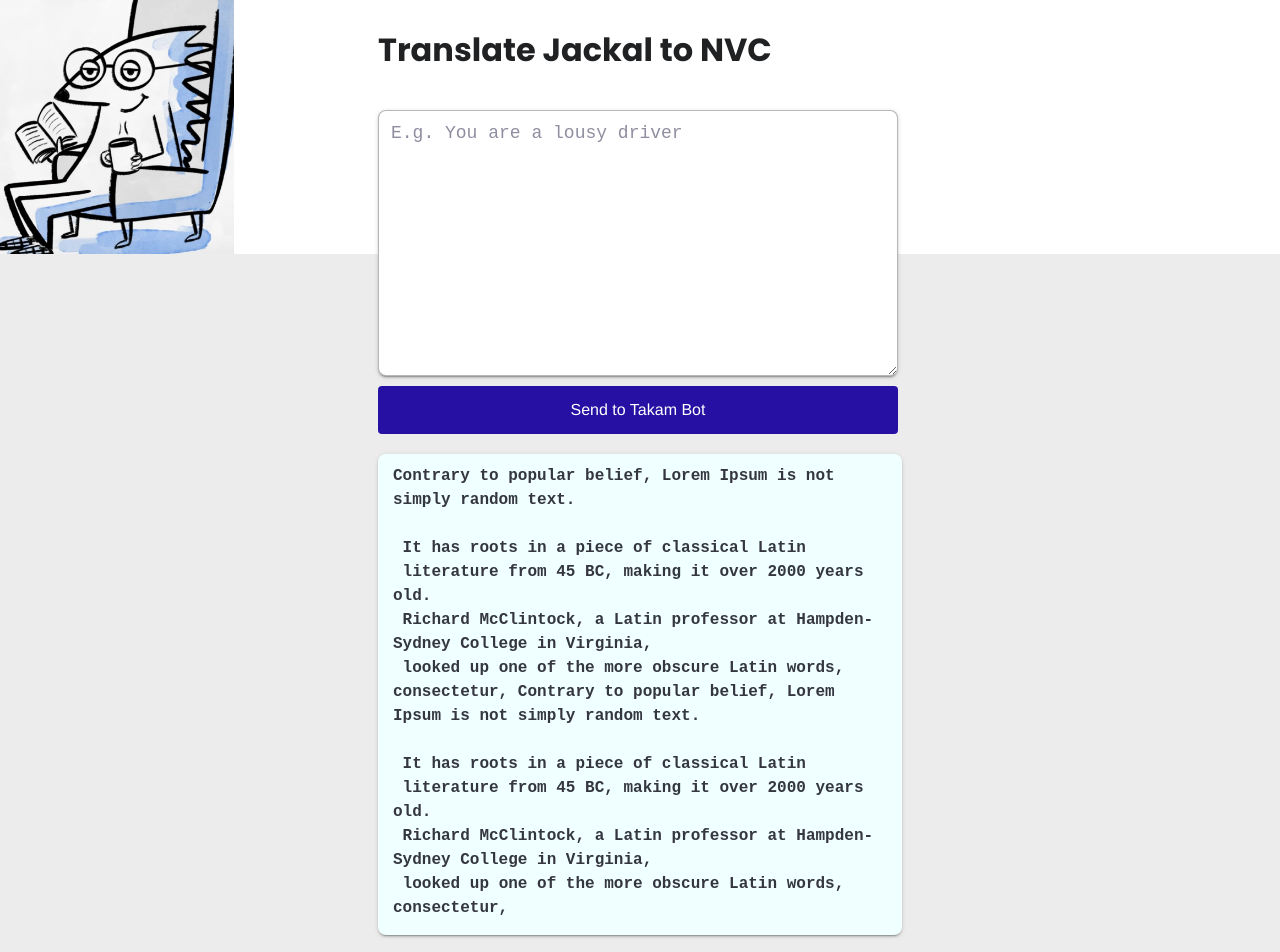
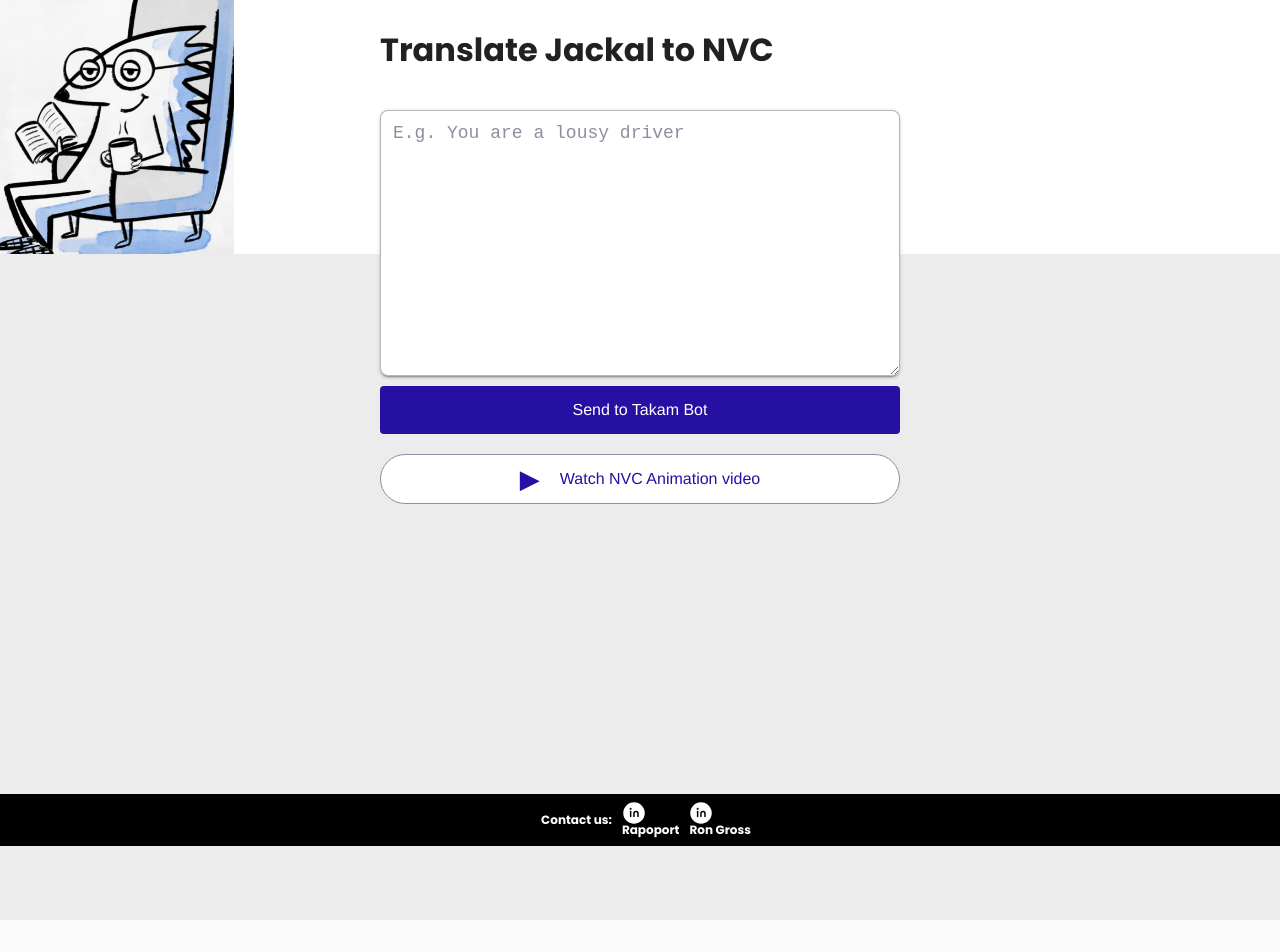
Before and after one commit to kugelblitz-one/nvc-bot, a Next.js app: page / in a window 1280 px wide. Shown: the top 952 px of the page. After the commit the page ends 920 px from the top, so only its background shows below. Built offline with nearby package versions, Linux system fonts and the light colour scheme; a web font is replaced by a local one.

Commit message:
added icons

```diff
--- a/pages/components/footer/footer.jsx
+++ b/pages/components/footer/footer.jsx
@@ -1,14 +1,24 @@
 import styles from "./footer.module.css";
 import React from "react";
+import AppIcons from "../icons/icons";
 
 const Footer = () => (<footer className={styles.footerClass}>
-            <div className={styles.linksContainer}>
-            <a className={styles.nameLink} href={'https://www.linkedin.com/in/anatrapoport/'}>Anat Rapoport
+        <div className={styles.linksContainer}>
+            Contact us:
+
+            <a className={styles.nameLink} href={'https://www.linkedin.com/in/anatrapoport/'}>
+                <div>
+                    <AppIcons type={'site'}  /> Rapoport
+                </div>
+
             </a>
-            <a className={styles.nameLink} href={'https://www.ripper234.com/'}>Ron Gross
+            <a className={styles.nameLink} href={'https://www.ripper234.com/'}>
+                <div>
+                    <AppIcons type={'linkedin'}  />   Ron Gross
+                </div>
             </a>
-            </div>
-</footer>
+        </div>
+    </footer>
 
 )
 
--- a/pages/components/footer/footer.module.css
+++ b/pages/components/footer/footer.module.css
@@ -8,17 +8,28 @@
     flex-direction: row;
     align-items: center;
     justify-content: center;
+    font-family: "Poppins", sans-serif;
 
 }
 .linksContainer {
-    font-size: 14px;
+    font-size: 12px;
     display: flex;
-    gap: 70px;
+    gap: 10px;
     flex-direction: row;
     align-items: center;
 }
 .nameLink {
-    min-width: 100px;
+    flex-direction: row;
+    align-items: center;
+    justify-content: center;
+    /*min-width: 100px;*/
     color: white !important;
-    font-family: "Poppins", sans-serif;
+
 }
+
+@media only screen and (max-width: 700px) {
+    .linksContainer {
+        /*gap: 70px;*/
+    }
+
+}
--- /dev/null
+++ b/pages/components/icons/icons.jsx
@@ -0,0 +1,39 @@
+import React from "react";
+
+/**
+ *
+ * @param {'site' | 'linkedin'} type
+ * @return {JSX.Element}
+ * @constructor
+ */
+const AppIcons = (type) => (
+    <div style={{width: "20px", height: "20px"}}>
+        <svg preserveAspectRatio="xMidYMid meet" data-bbox="2 2.002 20 20" xmlns="http://www.w3.org/2000/svg"
+             viewBox="0 0 24 24" height="24" width="24" data-type="ugc" role="presentation" aria-hidden="true">
+            {type === 'site' ?
+                <g>
+                    <path fill="#ffffff" d="M32 16c0 8.837-7.163 16-16 16S0 24.837 0 16 7.163 0 16 0s16 7.163 16 16z"
+                          data-color="1"></path>
+                    <path fill="#000000"
+                          d="M15.99 6C10.47 6 6 10.48 6 16s4.47 10 9.99 10C21.52 26 26 21.52 26 16S21.52 6 15.99 6Zm6.93 6h-2.95a15.65 15.65 0 0 0-1.38-3.56A8.03 8.03 0 0 1 22.92 12ZM16 8.04c.83 1.2 1.48 2.53 1.91 3.96h-3.82c.43-1.43 1.08-2.76 1.91-3.96ZM8.26 18C8.1 17.36 8 16.69 8 16s.1-1.36.26-2h3.38c-.08.66-.14 1.32-.14 2 0 .68.06 1.34.14 2H8.26Zm.82 2h2.95c.32 1.25.78 2.45 1.38 3.56A7.987 7.987 0 0 1 9.08 20Zm2.95-8H9.08a7.987 7.987 0 0 1 4.33-3.56A15.65 15.65 0 0 0 12.03 12ZM16 23.96c-.83-1.2-1.48-2.53-1.91-3.96h3.82c-.43 1.43-1.08 2.76-1.91 3.96ZM18.34 18h-4.68c-.09-.66-.16-1.32-.16-2 0-.68.07-1.35.16-2h4.68c.09.65.16 1.32.16 2 0 .68-.07 1.34-.16 2Zm.25 5.56c.6-1.11 1.06-2.31 1.38-3.56h2.95a8.03 8.03 0 0 1-4.33 3.56ZM20.36 18c.08-.66.14-1.32.14-2 0-.68-.06-1.34-.14-2h3.38c.16.64.26 1.31.26 2s-.1 1.36-.26 2h-3.38Z"
+                          data-color="2"></path>
+                </g> : <g>
+                    <path fill="#ffffff" d="M19.07 4.93a10 10 0 1 1-14.14 0c3.905-3.904 10.235-3.904 14.14 0"
+                          clip-rule="evenodd"
+                          fill-rule="evenodd"></path>
+                    <path stroke-linejoin="round" stroke-linecap="round" stroke-width="1.5" stroke="#ffffff"
+                          d="M19.07 4.93a10 10 0 1 1-14.14 0c3.905-3.904 10.235-3.904 14.14 0" fill="none"></path>
+                    <path stroke-linejoin="round" stroke-linecap="round" stroke-width="1.5" stroke="#000000"
+                          d="M8.65 10.57v4.91"
+                          fill="none"></path>
+                    <path stroke-linejoin="round" stroke-linecap="round" stroke-width="1.5" stroke="#000000"
+                          d="M11.92 15.48v-2.86a2.05 2.05 0 0 1 2.05-2v0a2 2 0 0 1 2 2v2.86" fill="none"></path>
+                    <path stroke-linejoin="round" stroke-linecap="round" stroke-width="1.5" stroke="#000000"
+                          d="M8.65 7.61a.2.2 0 0 0-.21.2.21.21 0 0 0 .21.19.2.2 0 0 0 .2-.21.2.2 0 0 0-.2-.2"
+                          fill="none"></path>
+                </g>}
+        </svg>
+    </div>
+)
+
+export default AppIcons
--- a/pages/index.js
+++ b/pages/index.js
@@ -2,7 +2,7 @@ import Head from "next/head";
 import {useState} from "react";
 import styles from "./index.module.css";
 
-import LoadingSpinner from "./components/loadingSpinner";
+import LoadingSpinner from "./components/loadingSpinner/loadingSpinner";
 import Footer from "./components/footer/footer";
 
 // Chen doesn't have access to the api so I use it as a placeholder
@@ -20,7 +20,7 @@ const demoText = `Contrary to popular belief, Lorem Ipsum is not simply random t
 
 export default function Home() {
     const [nvcTextInput, setNVCTextInput] = useState("");
-    const [result, setResult] = useState(demoText);
+    const [result, setResult] = useState();
     const [isLoading, setIsLoading] = useState(false);
     const pressKey = (event) => event.keyCode === 13 ? onSubmit(event) : null
 
@@ -64,7 +64,7 @@ export default function Home() {
 
 
             <main className={styles.main}>
-                <div className={styles.iconContainer} >
+                <div className={styles.iconContainer}>
                     <img src="/joe_nvc.jpeg" className={styles.icon} alt={'Jackal'}/>
                 </div>
 
@@ -88,13 +88,13 @@ export default function Home() {
                     {result}</pre>
                         </div>
                     </div> : null}
-                    <div className={styles.videoLinkWrapper} >
+                    <div className={styles.videoLinkWrapper}>
                         <a href={'https://www.youtube.com/watch?v=V-UIj01jZBE&t=3s'} target="_blank">
-                            <div className={styles.videoLink}><span style={{fontSize: '26px', marginRight: "20px"}}> ▶ </span>   Watch NVC Animation video</div>
+                            <div className={styles.videoLink}><span
+                                style={{fontSize: '26px', marginRight: "20px"}}> ▶ </span> Watch NVC Animation video
+                            </div>
                         </a>
                     </div>
-
-
 
 
                 </div>
```
Also changed, not shown: pages/components/loadingSpinner/loadingSpinner.jsx (renamed from pages/components/loadingSpinner.jsx), pages/components/loadingSpinner/loadingSpinner.module.css (renamed from pages/components/loadingSpinner.module.css).
